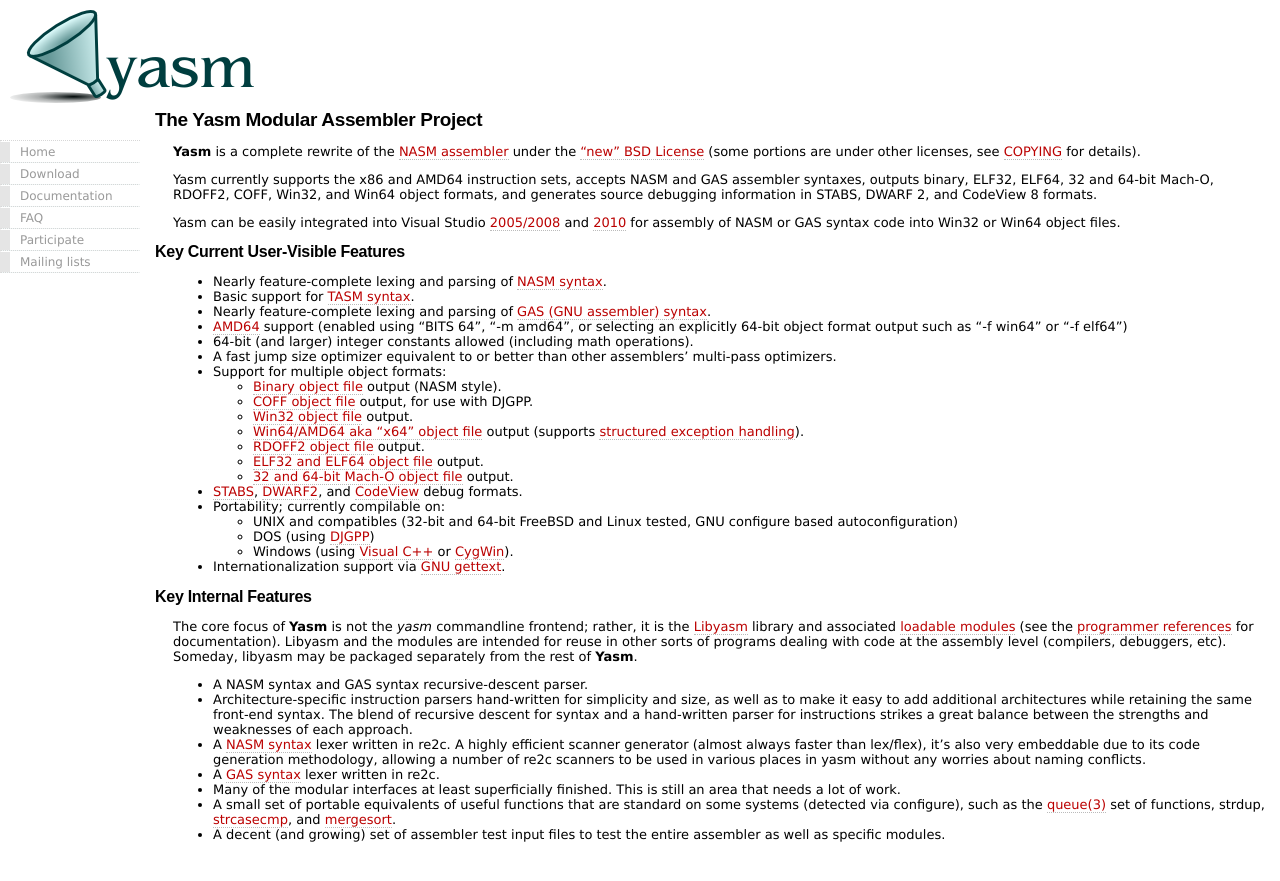
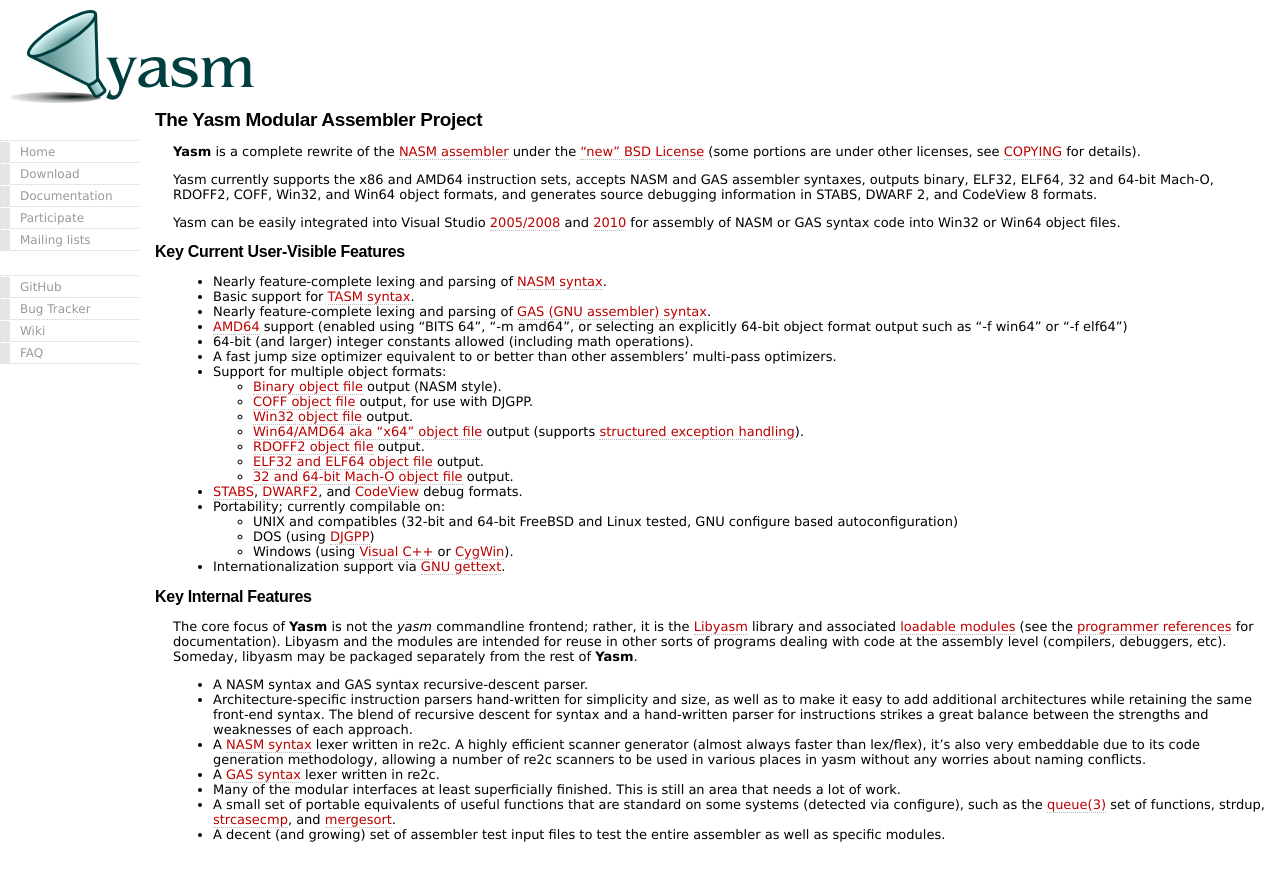
Before and after one commit to yasm/yasm.github.com, a Jekyll site: the page built from index.md, in a window 1280 px wide. Shown: the top 881 px of the page. Built offline with Jekyll 4.4.1, drawn with Linux system fonts in a browser that asks for light colours.

Commit message:
Update menu to separate external links.
Add GitHub and Lighthouse (bug tracker) external links.

```diff
--- a/_layouts/default.html
+++ b/_layouts/default.html
@@ -19,9 +19,14 @@
           <li><a href="/">Home</a></li>
           <li><a href="/Download.html">Download</a></li>
           <li><a href="/Guide.html">Documentation</a></li>
+          <li><a href="/HowToContribute.html">Participate</a></li>
+	  <li><a href="/MailingList.html">Mailing lists</a></li>
+      	</ul>
+      	<ul>
+          <li><a href="http://github.com/yasm/yasm">GitHub</a></li>
+          <li><a href="http://tortall.lighthouseapp.com/projects/78676-yasm">Bug Tracker</a></li>
+          <li><a href="{{site.wiki}}">Wiki</a></li>
           <li><a href="{{site.wiki}}/Faq">FAQ</a></li>
-          <li><a href="/HowToContribute.html">Participate</a></li>
-          <li><a href="/MailingList.html">Mailing lists</a></li>
         </ul>
       </div>
     </div>
```
